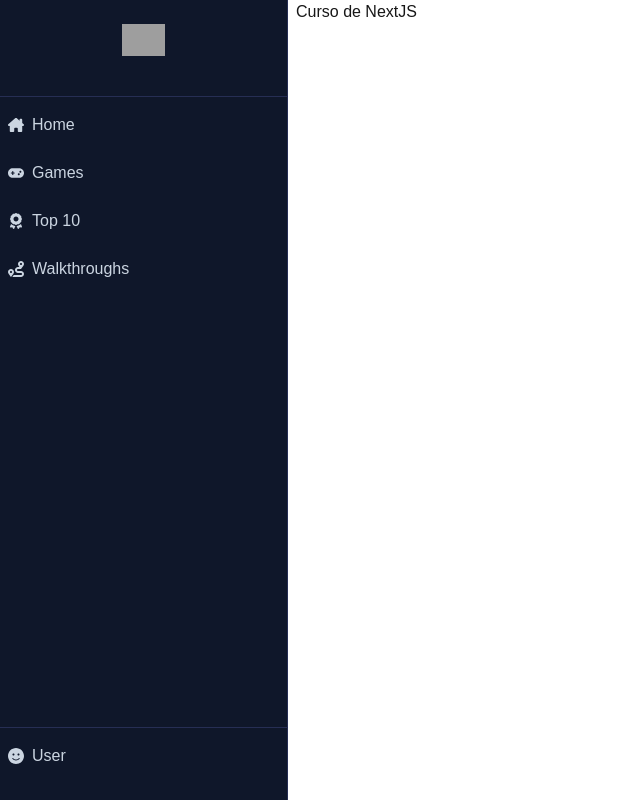
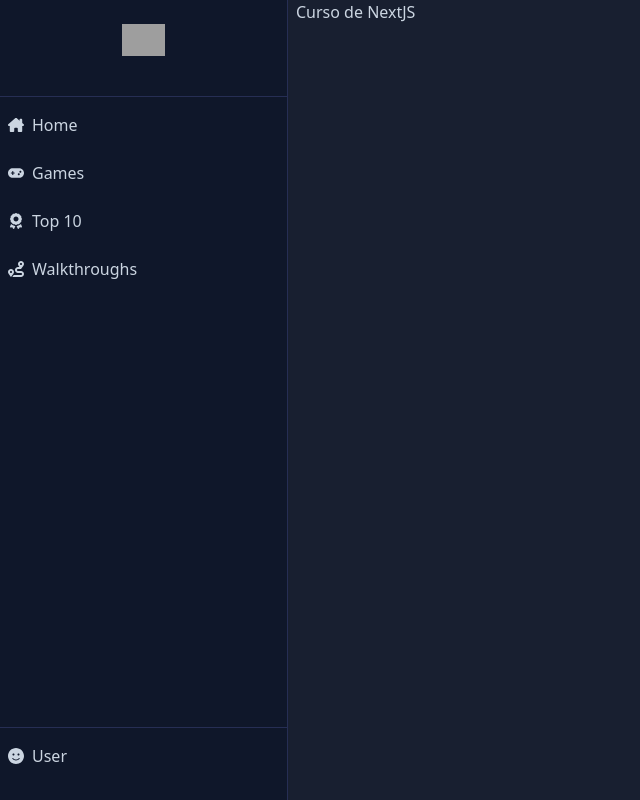
Before and after one commit to adrianosantosti/curso-nextjs, a Next.js app: page / in a window 1280 px wide. Shown: the whole page, without its empty margins (0-640 px from the left). Built offline with nearby package versions, Linux system fonts and the light colour scheme; grey boxes are pictures that could not be loaded.

Commit message:
add color tailwind

```diff
--- a/src/app/globals.css
+++ b/src/app/globals.css
@@ -2,26 +2,8 @@
 @tailwind components;
 @tailwind utilities;
 
-:root {
-  --background: #ffffff;
-  --foreground: #171717;
-}
-
-@media (prefers-color-scheme: dark) {
+@layer base {
   :root {
-    --background: #0a0a0a;
-    --foreground: #ededed;
+    --color-slate-890: 24 31 48;
   }
 }
-
-body {
-  color: var(--foreground);
-  background: var(--background);
-  font-family: Arial, Helvetica, sans-serif;
-}
-
-@layer utilities {
-  .text-balance {
-    text-wrap: balance;
-  }
-}
--- a/src/app/layout.tsx
+++ b/src/app/layout.tsx
@@ -27,7 +27,7 @@ export default function RootLayout({
   return (
     <html lang="en">
       <body
-        className={`${geistSans.variable} ${geistMono.variable} flex gap-2`}
+        className={ `${geistSans.variable} ${geistMono.variable} flex gap-2 bg-slate-890 text-slate-300`}
       >
         <Navbar/>
 
--- a/tailwind.config.ts
+++ b/tailwind.config.ts
@@ -11,6 +11,7 @@ const config: Config = {
       colors: {
         background: "var(--background)",
         foreground: "var(--foreground)",
+        'slate-890': 'rgb(var(--color-slate-890) / <alpha-value>)'
       },
     },
   },
```
